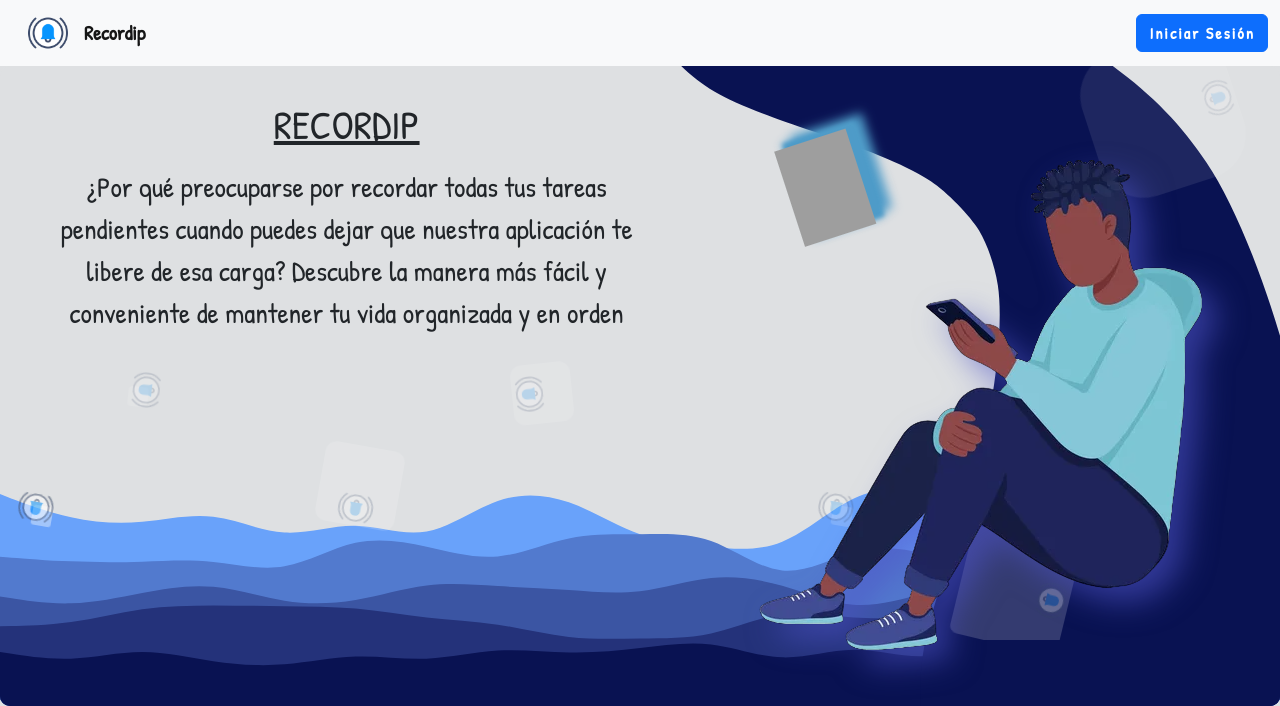
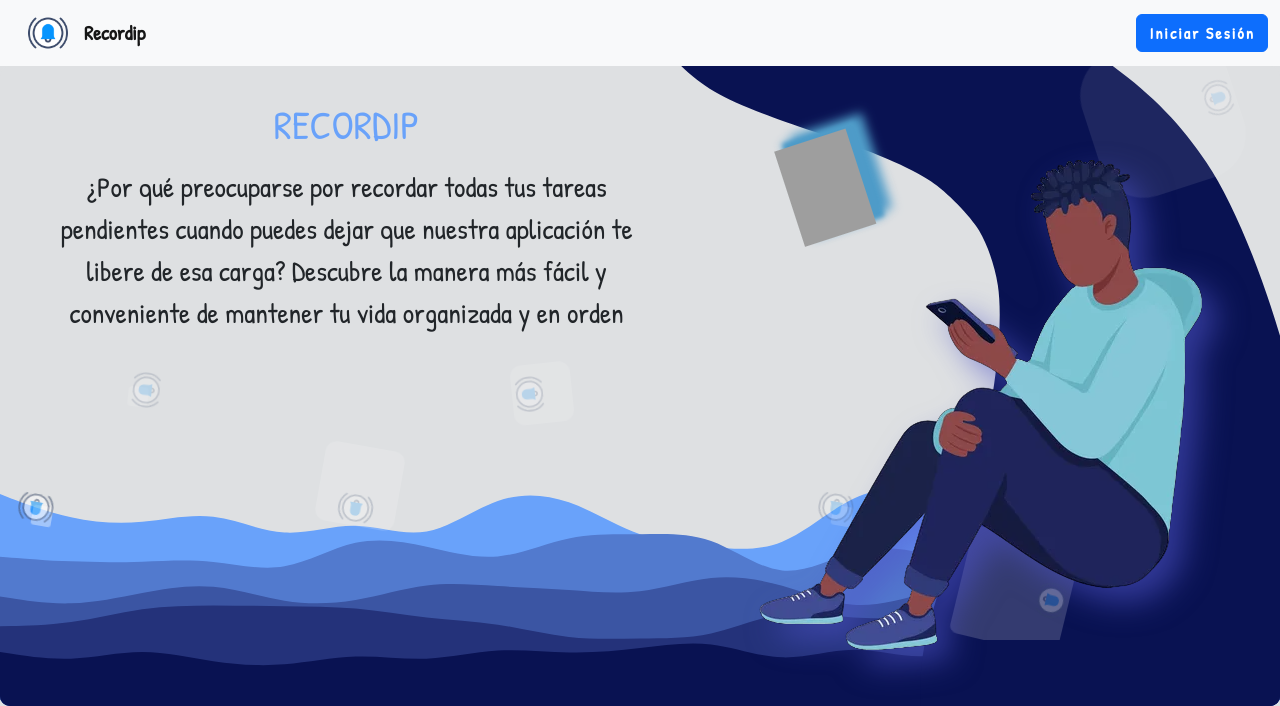
Before and after one commit to metatech-programmer/recordip, a PHP site: page /phpmailer/ in a window 1280 px wide. Shown: the top 706 px of the page. Run offline with PHP 8.4, Linux system fonts and the light colour scheme; data that the repository does not hold is empty; some libraries are stand-ins or nearby versions; grey boxes are pictures that could not be loaded.

Commit message:
add changes into index and inicio_sesion_redes

```diff
--- a/index.php
+++ b/index.php
@@ -30,8 +30,8 @@ include("./db.php"); ?>
         </div>
     </nav>
     <div class="body" style="height: fit-content;">
-        <div class="descripcion fs-1 z-1">
-            <h1 class="text-uppercase"><u>Recordip</u></h1>
+        <div class="descripcion fs-1 z-1 overflow-scroll" style="text-wrap: pretty">
+            <h1 class="text-uppercase " style="color: #69a2fa" >Recordip</h1>
             <p class="fs-3">
                 ¿Por qué preocuparse por recordar todas tus tareas pendientes cuando puedes dejar que nuestra
                 aplicación
```
Also changed, not shown: php/login/inicio_sesion_redes.php (+6 -4 lines).
